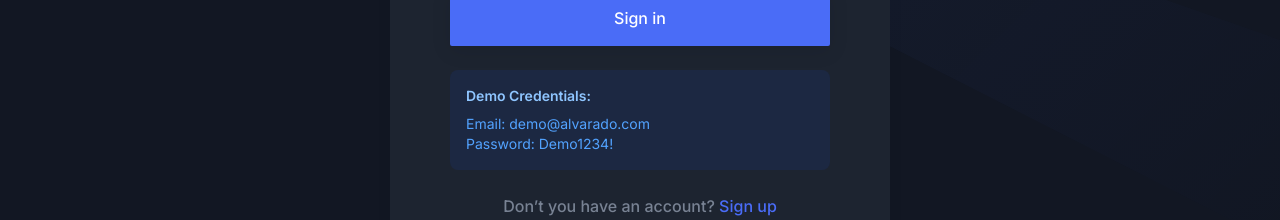
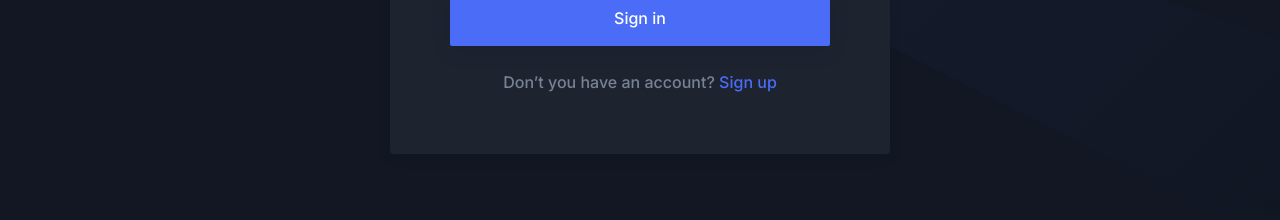
Before and after one commit to ishadialex/reafront, a Next.js app: page /signin in a window 1280 px wide. Shown: the part 700-920 px from the top of the page. Built offline with nearby package versions, Linux system fonts and the light colour scheme; no server answers.

Commit message:
profile loader fixed

```diff
--- a/src/app/signin/page.tsx
+++ b/src/app/signin/page.tsx
@@ -484,19 +484,6 @@ function SigninContent() {
                       {isLoading ? "Signing in..." : "Sign in"}
                     </button>
                   </div>
-
-                  {/* Demo credentials info */}
-                  <div className="mb-6 rounded-lg bg-blue-50 p-4 text-sm dark:bg-blue-900/20">
-                    <p className="mb-2 font-semibold text-blue-900 dark:text-blue-300">
-                      Demo Credentials:
-                    </p>
-                    <p className="text-blue-800 dark:text-blue-400">
-                      Email: demo@alvarado.com
-                    </p>
-                    <p className="text-blue-800 dark:text-blue-400">
-                      Password: Demo1234!
-                    </p>
-                  </div>
                 </form>
                 <p className="text-body-color text-center text-base font-medium">
                   Don’t you have an account?{" "}
--- a/src/components/Dashboard/ProfileDropdown/index.tsx
+++ b/src/components/Dashboard/ProfileDropdown/index.tsx
@@ -34,9 +34,12 @@ const ProfileDropdown = () => {
       photo: storedPhoto
     });
 
+    // If we have cached data, use it immediately and hide loading skeleton
+    const hasCachedData = storedEmail || storedName;
     if (storedEmail) setUserEmail(storedEmail);
     if (storedName) setUserName(storedName);
     if (storedPhoto) setProfilePhoto(storedPhoto);
+    if (hasCachedData) setLoadingProfile(false);
 
     const fetchUserData = async () => {
       try {
```
